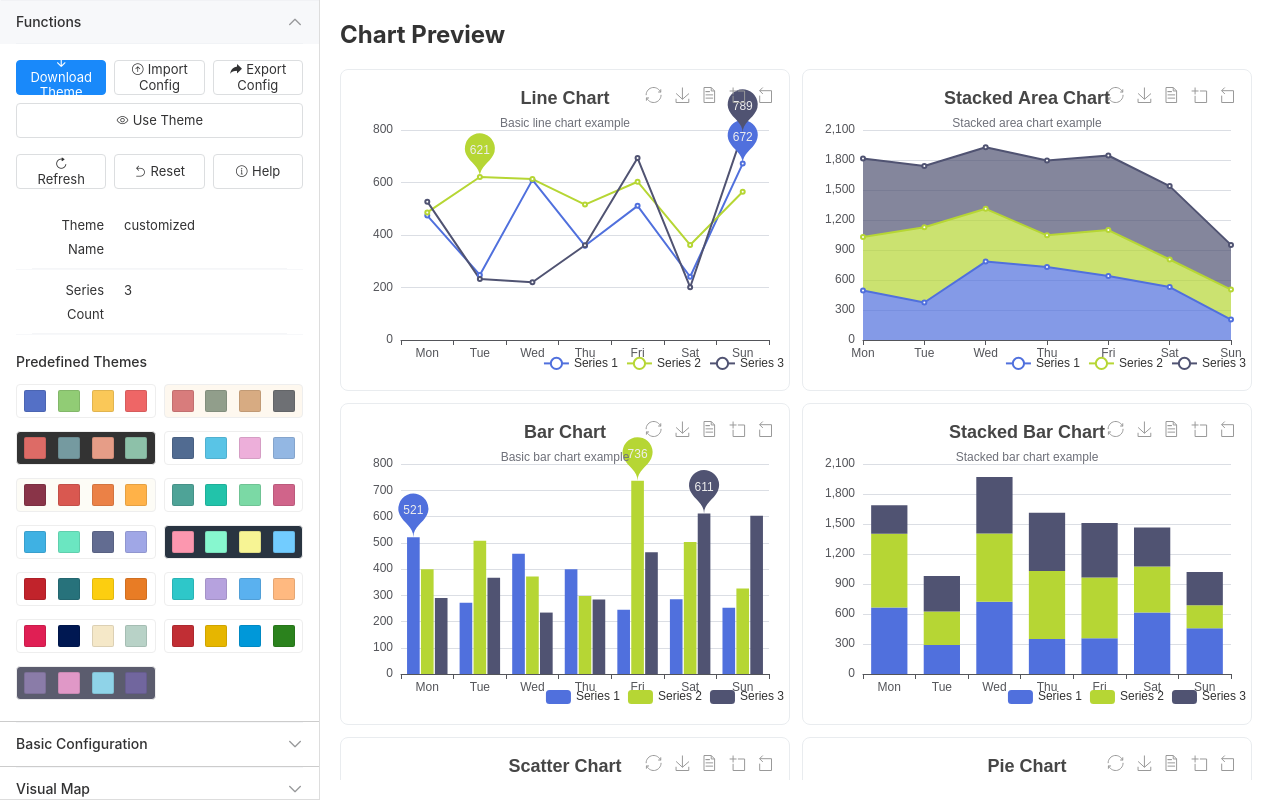
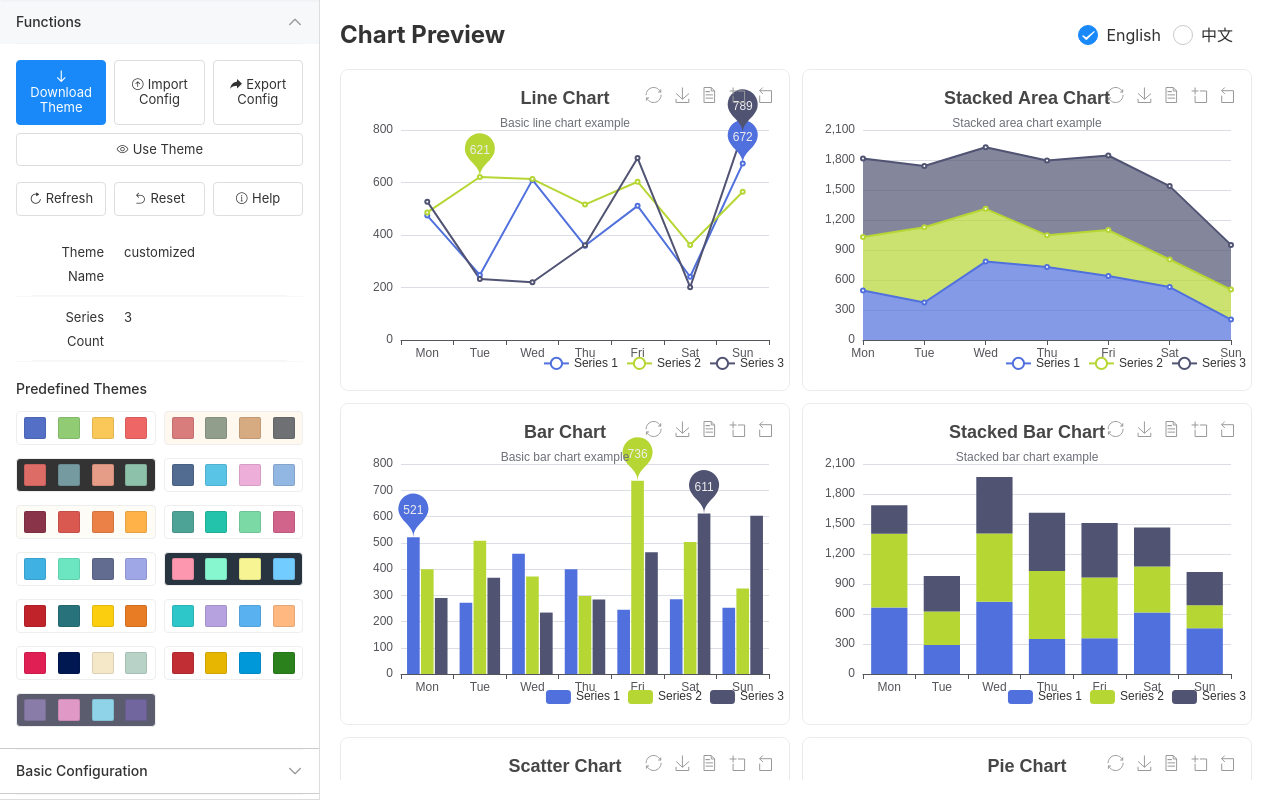
Before and after one commit to apache/echarts-theme-builder, a Vue app: page / in a window 1280 px wide. Built offline with nearby package versions, Linux system fonts and the light colour scheme.

Commit message:
feat: update theme

```diff
--- a/src/App.vue
+++ b/src/App.vue
@@ -3,6 +3,18 @@ import { ref } from 'vue'
 // Simple fixed sidebar layout without responsive design
 import ChartPreviewPanel from './components/ChartPreviewPanel.vue'
 import ThemePanel from './components/ThemePanel.vue'
+import { useI18n } from 'vue-i18n'
+import { useLocalization } from './composables/useLocalization'
+
+// Initialize i18n
+const { t } = useI18n()
+
+// Set up language control
+const { switchLanguage, currentLanguage } = useLocalization()
+const currentLang = ref(currentLanguage)
+const onLanguageChange = (lang: string) => {
+  switchLanguage(lang)
+}
 
 // Get reference to chart preview panel
 const chartPreviewRef = ref<InstanceType<typeof ChartPreviewPanel> | null>(null)
@@ -10,6 +22,14 @@ const chartPreviewRef = ref<InstanceType<typeof ChartPreviewPanel> | null>(null)
 
 <template>
   <div id="theme-builder">
+    <!-- Language Selector -->
+    <div class="language-selector">
+      <van-radio-group v-model="currentLang" direction="horizontal" @change="onLanguageChange">
+        <van-radio name="en">English</van-radio>
+        <van-radio name="zh">中文</van-radio>
+      </van-radio-group>
+    </div>
+
     <div class="container-fluid" id="content">
       <van-row class="row-container" :gutter="0">
         <van-col span="6" class="theme-config">
@@ -28,8 +48,18 @@ const chartPreviewRef = ref<InstanceType<typeof ChartPreviewPanel> | null>(null)
 #theme-builder {
   width: 100%;
   height: 100vh;
+  position: relative;
+  --van-button-default-height: auto;
+  --van-button-normal-padding: 8px 10px;
+}
 
-  --van-button-default-height: 35px;
+.language-selector {
+  position: absolute;
+  top: 10px;
+  right: 20px;
+  z-index: 1000;
+  background-color: rgba(255, 255, 255, 0.9);
+  padding: 15px;
 }
 
 .container-fluid {
--- a/src/components/ChartPreviewPanel.vue
+++ b/src/components/ChartPreviewPanel.vue
@@ -1,7 +1,7 @@
 <template>
   <div class="chart-preview">
     <div class="preview-header">
-      <h3>Chart Preview</h3>
+      <h3>{{ $t('preview.chartPreview') }}</h3>
     </div>
 
     <div class="charts-grid">
@@ -24,7 +24,11 @@ import { ref, onMounted, onUnmounted, nextTick, watch, computed } from 'vue'
 import * as echarts from 'echarts'
 import { getChartConfigs } from '../utils/chartConfigs'
 import { useThemeStore } from '../stores/theme'
+import { useI18n } from 'vue-i18n'
 import type { ECharts } from 'echarts'
+
+// Initialize i18n
+const { t } = useI18n()
 
 const themeStore = useThemeStore()
 const chartInstances = ref<ECharts[]>([])
--- a/src/components/ColorList.vue
+++ b/src/components/ColorList.vue
@@ -40,14 +40,14 @@
             @click="addColor"
             icon="plus"
           >
-            增加
+            {{ $t('common.add') }}
           </van-button>
           <van-button
             v-if="modelValue.length > 1"
             size="small"
             @click="removeLastColor"
           >
-            减少
+            {{ $t('common.reduce') }}
           </van-button>
         </div>
       </div>
@@ -59,6 +59,10 @@
 import { defineProps, defineEmits } from 'vue'
 import { ColorPicker } from 'vue3-colorpicker'
 import 'vue3-colorpicker/style.css'
+import { useI18n } from 'vue-i18n'
+
+// Initialize i18n
+const { t } = useI18n()
 
 interface Props {
   modelValue: string[]
--- a/src/components/ColorPicker.vue
+++ b/src/components/ColorPicker.vue
@@ -26,6 +26,10 @@
 import { defineProps, defineEmits } from 'vue'
 import { ColorPicker } from 'vue3-colorpicker'
 import 'vue3-colorpicker/style.css'
+import { useI18n } from 'vue-i18n'
+
+// Initialize i18n
+const { t } = useI18n()
 
 interface Props {
   modelValue: string
```
